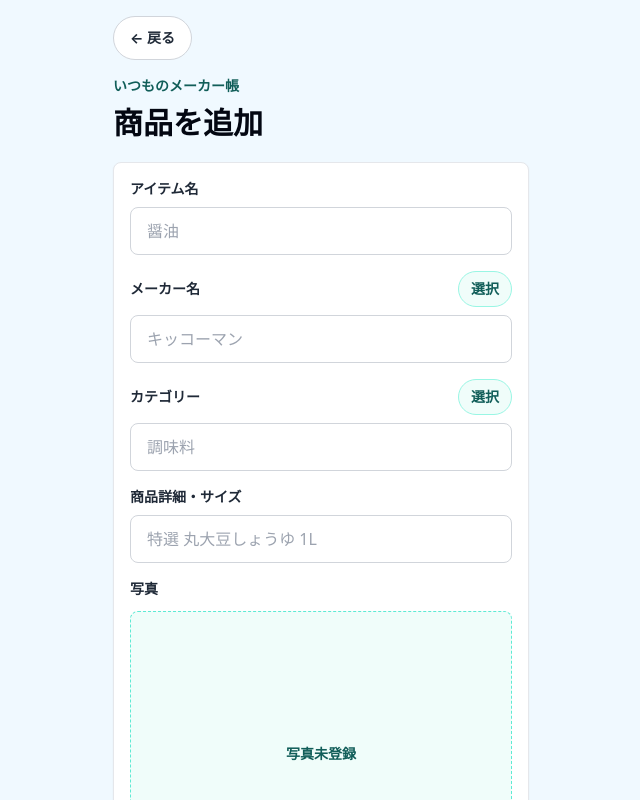
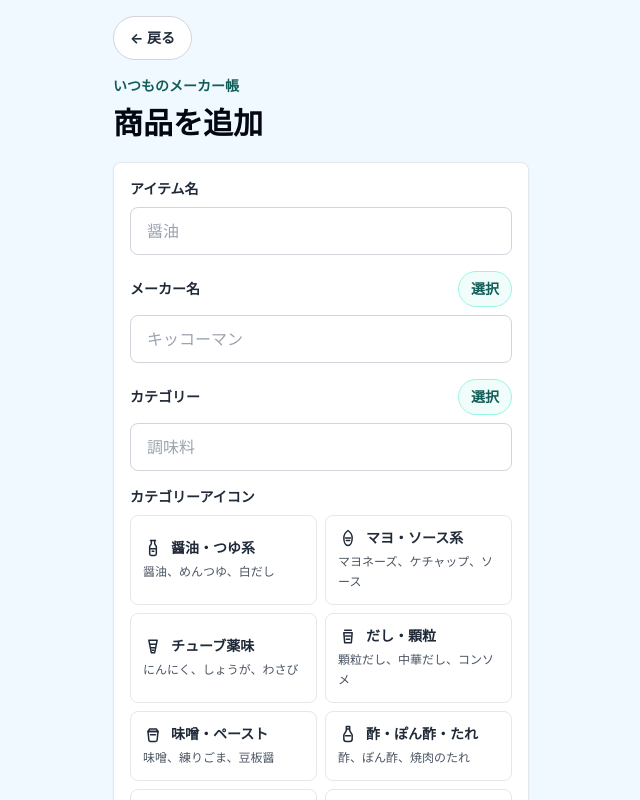
Before and after one commit to 202510-aw-yamaki/pocket-maker-note, a React (Vite) app: page / in a window 1280 px wide. Both pictures are taken after typing "Sample" into the empty fields and a click on the button "+ 追加". Shown: the top 800 px of the page, without its empty margins (319-959 px from the left). Built offline with nearby package versions, Linux system fonts and the light colour scheme.

Commit message:
feat: カテゴリアイコンを選択可能にする

```diff
--- /dev/null
+++ b/src/components/CategoryIconPicker.tsx
@@ -0,0 +1,55 @@
+import {
+  categoryIconTemplates,
+  defaultCategoryIconKey,
+  getCategoryIconTemplate
+} from "../data/categoryIconTemplates";
+import type { CategoryIconKey } from "../types/CategoryIconKey";
+import CategoryIcon from "./CategoryIcon";
+
+type CategoryIconPickerProps = {
+  value?: CategoryIconKey;
+  onChange: (value: CategoryIconKey) => void;
+};
+
+export default function CategoryIconPicker({
+  value,
+  onChange
+}: CategoryIconPickerProps) {
+  const selectedIconKey =
+    getCategoryIconTemplate(value).key ?? defaultCategoryIconKey;
+
+  return (
+    <fieldset className="space-y-2">
+      <legend className="text-sm font-bold text-gray-800">
+        カテゴリーアイコン
+      </legend>
+      <div className="grid grid-cols-2 gap-2">
+        {categoryIconTemplates.map((template) => {
+          const isSelected = template.key === selectedIconKey;
+
+          return (
+            <button
+              key={template.key}
+              type="button"
+              aria-pressed={isSelected}
+              onClick={() => onChange(template.key)}
+              className={`min-h-16 rounded-lg border p-3 text-left transition ${
+                isSelected
+                  ? "border-teal-800 bg-teal-50 text-teal-900 ring-2 ring-teal-100"
+                  : "border-gray-200 bg-white text-gray-800"
+              }`}
+            >
+              <span className="flex items-center gap-2 text-sm font-bold">
+                <CategoryIcon iconKey={template.key} className="h-5 w-5" />
+                <span>{template.label}</span>
+              </span>
+              <span className="mt-1 block text-xs leading-5 text-gray-600">
+                {template.hint}
+              </span>
+            </button>
+          );
+        })}
+      </div>
+    </fieldset>
+  );
+}
--- a/src/pages/ItemFormPage.tsx
+++ b/src/pages/ItemFormPage.tsx
@@ -1,9 +1,15 @@
 import { FormEvent, useEffect, useState } from "react";
+import CategoryIconPicker from "../components/CategoryIconPicker";
 import PhotoInput from "../components/PhotoInput";
+import {
+  defaultCategoryIconKey,
+  resolveCategoryIconKey
+} from "../data/categoryIconTemplates";
 import {
   listPocketItemCategories,
   listPocketItemMakers
 } from "../db/pocketItemsDb";
+import type { CategoryIconKey } from "../types/CategoryIconKey";
 import type { PocketItem, PocketItemInput } from "../types/PocketItem";
 
 type ItemFormPageProps = {
@@ -17,6 +23,7 @@ const emptyInput: PocketItemInput = {
   itemName: "",
   makerName: "",
   categoryName: "",
+  categoryIconKey: defaultCategoryIconKey,
   productDetail: "",
   photoDataUrl: "",
   lastPurchasedAt: "",
@@ -32,6 +39,10 @@ const createInitialInput = (item?: PocketItem): PocketItemInput => {
     itemName: item.itemName,
     makerName: item.makerName,
     categoryName: item.categoryName,
+    categoryIconKey: resolveCategoryIconKey(
+      item.categoryName,
+      item.categoryIconKey
+    ),
     productDetail: item.productDetail,
     photoDataUrl: item.photoDataUrl,
     lastPurchasedAt: item.lastPurchasedAt,
@@ -157,6 +168,30 @@ export default function ItemFormPage({
     }));
   };
 
+  const updateCategoryName = (value: string, forceInferIcon = false) => {
+    setInput((current) => {
+      const shouldInferIcon =
+        forceInferIcon ||
+        !current.categoryIconKey ||
+        current.categoryIconKey === defaultCategoryIconKey;
+
+      return {
+        ...current,
+        categoryName: value,
+        categoryIconKey: shouldInferIcon
+          ? resolveCategoryIconKey(value)
+          : current.categoryIconKey
+      };
+    });
+  };
+
+  const updateCategoryIcon = (value: CategoryIconKey) => {
+    setInput((current) => ({
+      ...current,
+      categoryIconKey: value
+    }));
+  };
+
   const handleSubmit = async (event: FormEvent<HTMLFormElement>) => {
     event.preventDefault();
     const requiredFields = [
@@ -253,11 +288,16 @@ export default function ItemFormPage({
                 setIsMakerMenuOpen(false);
               }}
               onSelect={(category) => {
-                updateField("categoryName", category);
+                updateCategoryName(category, true);
                 setIsCategoryMenuOpen(false);
               }}
-              onChange={(value) => updateField("categoryName", value)}
+              onChange={(value) => updateCategoryName(value)}
               placeholder="調味料"
+            />
+
+            <CategoryIconPicker
+              value={input.categoryIconKey}
+              onChange={updateCategoryIcon}
             />
 
             <label className="block space-y-2">
```
